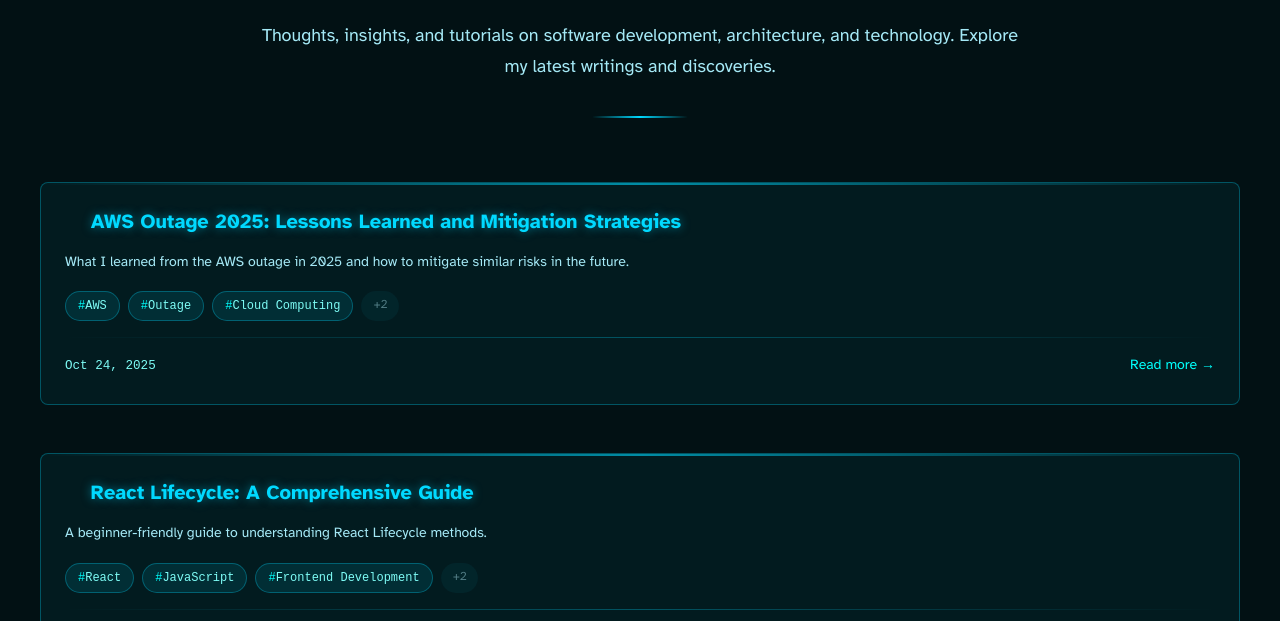
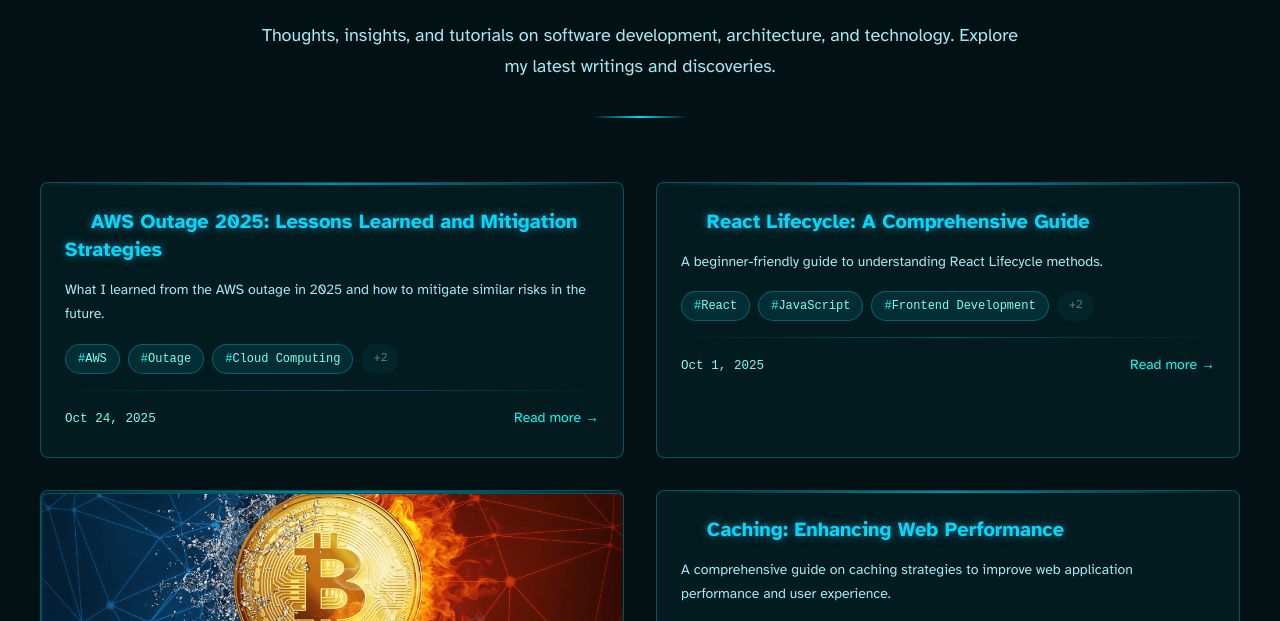
Before and after one commit to nuwan94/nuwan94.github.io, an Astro site: page /articles in a window 1280 px wide. Shown: the part 178-799 px from the top of the page. Built offline with nearby package versions, Linux system fonts and the light colour scheme; Astro itself is replaced by a stand-in of ours.

Commit message:
update articles grid layout for improved responsiveness

```diff
--- a/src/pages/articles/index.astro
+++ b/src/pages/articles/index.astro
@@ -171,8 +171,15 @@
 
   .articles-grid {
     display: grid;
-    grid-template-columns: 1fr;
-    gap: 3rem;
+    grid-template-columns: repeat(2, 1fr);
+    gap: 2rem;
+  }
+
+  @media (max-width: 768px) {
+    .articles-grid {
+      grid-template-columns: 1fr;
+      gap: 2.5rem;
+    }
   }
 
   .article-card {
--- a/src/pages/articles/tag/[tag].astro
+++ b/src/pages/articles/tag/[tag].astro
@@ -253,8 +253,15 @@
 
 	.articles-grid {
 		display: grid;
-		grid-template-columns: 1fr;
-		gap: 3rem;
+		grid-template-columns: repeat(2, 1fr);
+		gap: 2rem;
+	}
+
+	@media (max-width: 768px) {
+		.articles-grid {
+			grid-template-columns: 1fr;
+			gap: 2.5rem;
+		}
 	}
 
 	.article-card {
```
